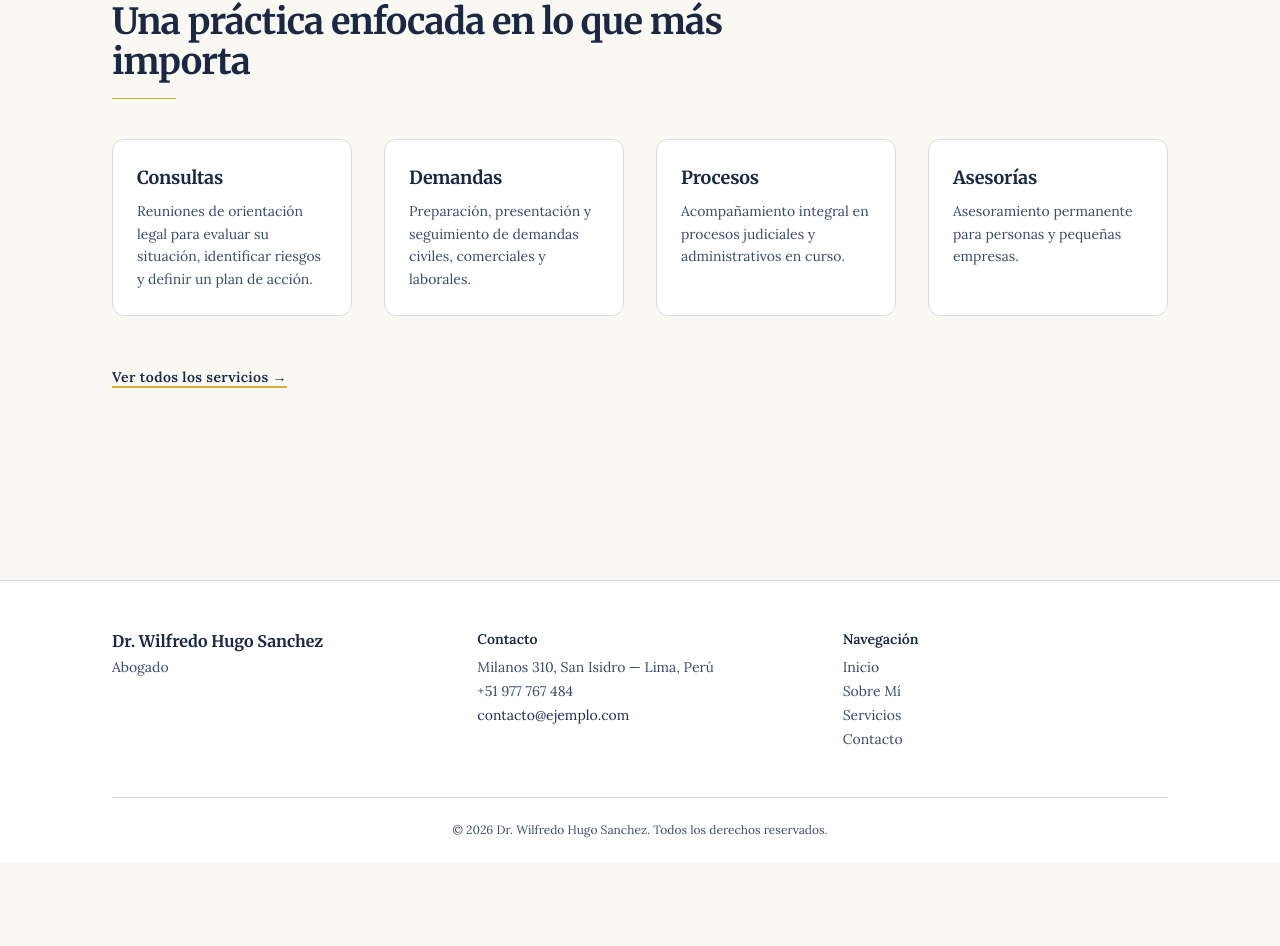
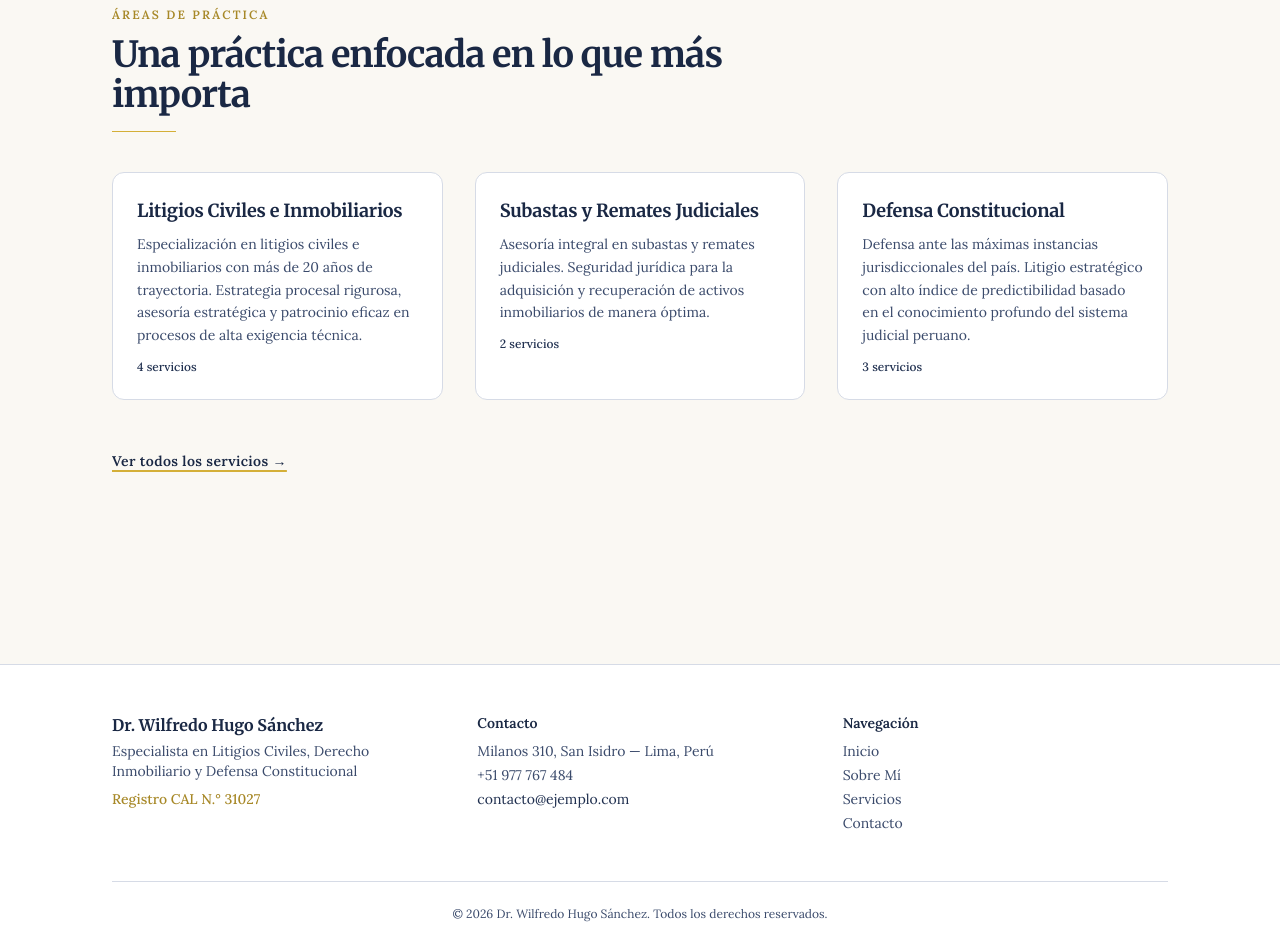
Before and after one commit to RikepilB/hugo-lawyer-portfolio, a Next.js app: page / in a window 1280 px wide. Shown: the part 804-1750 px from the top of the page. Before the commit the page ends 1666 px from the top, so only its background shows below. Built offline with nearby package versions, Linux system fonts and the light colour scheme; no server answers.

Commit message:
feat: full bio rewrite, 3 specializations with sub-services, CAL registration

```diff
--- a/app/layout.tsx
+++ b/app/layout.tsx
@@ -2,6 +2,7 @@ import type { Metadata } from "next";
 import { Lora, Merriweather } from "next/font/google";
 import { Header } from "@/components/Header";
 import { Footer } from "@/components/Footer";
+import { site } from "@/content/site";
 import "./globals.css";
 
 const lora = Lora({
@@ -20,10 +21,12 @@ const merriweather = Merriweather({
 export const metadata: Metadata = {
   metadataBase: new URL(process.env.NEXT_PUBLIC_SITE_URL ?? "http://localhost:3000"),
   title: {
-    default: "Bufete Jurídico — Asesoría Legal Profesional",
+    default: `Dr. Wilfredo Hugo Sánchez — ${site.lawyer.title}`,
     template: "%s · Bufete Jurídico",
   },
-  description: "Asesoría legal profesional. Consultas, demandas, procesos y asesorías.",
+  description:
+    "Dr. Wilfredo Hugo Sánchez. Abogado especialista en litigios civiles, derecho inmobiliario " +
+    "y defensa constitucional. Más de 20 años de experiencia. Estudio en San Isidro, Lima.",
 };
 
 export default function RootLayout({ children }: { children: React.ReactNode }) {
--- a/app/page.tsx
+++ b/app/page.tsx
@@ -20,18 +20,21 @@ export default function HomePage() {
           <SectionHeading eyebrow="Áreas de práctica">
             Una práctica enfocada en lo que más importa
           </SectionHeading>
-          <div className="grid gap-8 sm:grid-cols-2 lg:grid-cols-4">
-            {site.services.map((service) => (
+          <div className="grid gap-8 sm:grid-cols-3">
+            {site.specializations.map((spec) => (
               <Link
-                key={service.slug}
-                href={`/servicios#${service.slug}`}
+                key={spec.slug}
+                href={`/servicios#${spec.slug}`}
                 className="group rounded-[var(--radius-card)] border border-[var(--color-navy-100)] bg-white p-6 transition-shadow hover:shadow-[var(--shadow-card)]"
               >
                 <h3 className="text-lg font-bold text-[var(--color-navy-900)] group-hover:text-[var(--color-gold-700)]">
-                  {service.title}
+                  {spec.title}
                 </h3>
                 <p className="mt-2 text-sm leading-relaxed text-[var(--color-navy-500)]">
-                  {service.description.split(".")[0]}.
+                  {spec.description}
+                </p>
+                <p className="mt-3 text-xs font-medium text-[var(--color-navy-400)]">
+                  {spec.items.length} {spec.items.length === 1 ? "servicio" : "servicios"}
                 </p>
               </Link>
             ))}
--- a/app/servicios/page.tsx
+++ b/app/servicios/page.tsx
@@ -3,11 +3,11 @@ import { site } from "@/content/site";
 import { buildMetadata } from "@/lib/seo";
 import { Container } from "@/components/Container";
 import { SectionHeading } from "@/components/SectionHeading";
-import { ServiceCard } from "@/components/ServiceCard";
+import { SpecializationSection } from "@/components/ServiceCard";
 
 export const metadata = buildMetadata({
   title: "Servicios",
-  description: "Consultas, demandas, procesos y asesorías legales.",
+  description: "Litigios civiles e inmobiliarios, subastas y remates judiciales, defensa constitucional.",
   path: "/servicios",
 });
 
@@ -16,16 +16,16 @@ export default function ServiciosPage() {
     <section className="py-20 sm:py-24">
       <Container>
         <SectionHeading eyebrow="Servicios">
-          Cuatro áreas de práctica con atención personalizada
+          Tres áreas de especialización con atención personalizada
         </SectionHeading>
-        <div className="grid gap-8 sm:grid-cols-2">
-          {site.services.map((service) => (
-            <ServiceCard key={service.slug} service={service} />
+        <div className="space-y-16">
+          {site.specializations.map((spec) => (
+            <SpecializationSection key={spec.slug} specialization={spec} />
           ))}
         </div>
-        <div className="mt-16 rounded-[var(--radius-card)] bg-[var(--color-navy-900)] p-10 text-center text-[var(--color-ivory)]">
+        <div className="mt-20 rounded-[var(--radius-card)] bg-[var(--color-navy-900)] p-10 text-center text-[var(--color-ivory)]">
           <h3 className="font-[family-name:var(--font-merriweather)] text-2xl font-bold">
-            ¿Su caso no encaja en una categoría?
+            ¿Su caso no encaja en estas categorías?
           </h3>
           <p className="mt-3 text-base text-[var(--color-navy-50)]">
             Reserve una consulta inicial y evaluamos juntos el mejor camino.
--- a/app/sobre-mi/page.tsx
+++ b/app/sobre-mi/page.tsx
@@ -6,7 +6,7 @@ import { SectionHeading } from "@/components/SectionHeading";
 
 export const metadata = buildMetadata({
   title: "Sobre Mí",
-  description: "Biografía profesional, formación y credenciales.",
+  description: "Dr. Wilfredo Hugo Sánchez. Más de 20 años de trayectoria en litigios civiles, derecho inmobiliario y defensa constitucional. Registro CAL N.° 31027.",
   path: "/sobre-mi",
 });
 
--- a/components/Footer.tsx
+++ b/components/Footer.tsx
@@ -12,7 +12,12 @@ export function Footer() {
             <p className="font-[family-name:var(--font-merriweather)] text-base font-bold text-[var(--color-navy-900)]">
               {site.lawyer.name}
             </p>
-            <p className="mt-1 text-sm text-[var(--color-navy-500)]">{site.lawyer.title}</p>
+            <p className="mt-1 text-sm text-[var(--color-navy-500)]">
+              {site.lawyer.title}
+            </p>
+            <p className="mt-2 text-sm font-medium text-[var(--color-gold-700)]">
+              {site.lawyer.calRegistration}
+            </p>
           </div>
           <div>
             <p className="text-sm font-semibold text-[var(--color-navy-900)]">Contacto</p>
--- a/components/HeroSection.tsx
+++ b/components/HeroSection.tsx
@@ -6,14 +6,14 @@ export function HeroSection() {
   return (
     <section className="relative overflow-hidden bg-[var(--color-navy-900)] text-[var(--color-ivory)]">
       <Container className="relative py-24 sm:py-32">
-        <p className="mb-4 text-xs font-semibold uppercase tracking-[0.22em] text-[var(--color-gold-500)]">
-          {site.lawyer.title}
+        <p className="mb-4 font-semibold tracking-[0.10em] text-[var(--color-gold-500)] text-sm">
+          {site.lawyer.calRegistration}
         </p>
         <h1 className="max-w-3xl text-4xl font-bold leading-tight tracking-tight sm:text-5xl lg:text-6xl">
           {site.lawyer.name}
         </h1>
         <p className="mt-4 font-[family-name:var(--font-merriweather)] text-xl text-[var(--color-gold-300)] sm:text-2xl">
-          {site.lawyer.tagline}
+          {site.lawyer.title}
         </p>
         <p className="mt-8 max-w-2xl text-base leading-relaxed text-[var(--color-navy-50)] sm:text-lg">
           {site.lawyer.intro}
--- a/components/ServiceCard.tsx
+++ b/components/ServiceCard.tsx
@@ -1,20 +1,46 @@
-import type { Service } from "@/content/site";
+import type { SubService, Specialization } from "@/content/site";
 
-export function ServiceCard({ service }: { service: Service }) {
+export function SubServiceCard({ item }: { item: SubService }) {
   return (
-    <article
-      id={service.slug}
-      className="flex flex-col rounded-[var(--radius-card)] border border-[var(--color-navy-100)] bg-white p-8 shadow-[var(--shadow-card)] scroll-mt-24"
-    >
-      <p className="text-xs font-semibold uppercase tracking-[0.18em] text-[var(--color-gold-700)]">
-        Servicio
+    <article className="flex flex-col rounded-[var(--radius-card)] border border-[var(--color-navy-100)] bg-[var(--color-ivory)] p-5">
+      <h4 className="text-lg font-bold text-[var(--color-navy-900)]">{item.title}</h4>
+      <div className="mt-2 h-px w-8 bg-[var(--color-gold-500)]" aria-hidden="true" />
+      <p className="mt-3 text-sm leading-relaxed text-[var(--color-navy-700)]">
+        {item.description}
       </p>
-      <h3 className="mt-3 text-2xl font-bold text-[var(--color-navy-900)]">{service.title}</h3>
-      <div className="mt-3 h-px w-12 bg-[var(--color-gold-500)]" aria-hidden="true" />
-      <p className="mt-5 flex-1 text-base leading-relaxed text-[var(--color-navy-700)]">
-        {service.description}
-      </p>
-      <p className="mt-6 text-sm font-semibold text-[var(--color-navy-900)]">{service.fee}</p>
     </article>
   );
 }
+
+export function SpecializationSection({ specialization }: { specialization: Specialization }) {
+  return (
+    <section
+      id={specialization.slug}
+      className="scroll-mt-24"
+    >
+      <article className="rounded-[var(--radius-card)] border border-[var(--color-navy-100)] bg-white p-8 shadow-[var(--shadow-card)]">
+        <p className="text-xs font-semibold uppercase tracking-[0.18em] text-[var(--color-gold-700)]">
+          Especialización
+        </p>
+        <h3 className="mt-3 text-2xl font-bold text-[var(--color-navy-900)]">
+          {specialization.title}
+        </h3>
+        <div className="mt-3 h-px w-12 bg-[var(--color-gold-500)]" aria-hidden="true" />
+        <p className="mt-5 text-base leading-relaxed text-[var(--color-navy-700)]">
+          {specialization.description}
+        </p>
+        <p className="mt-4 text-sm font-semibold text-[var(--color-navy-900)]">
+          {specialization.fee}
+        </p>
+      </article>
+
+      {specialization.items.length > 0 && (
+        <div className="mt-6 grid gap-5 sm:grid-cols-2 lg:grid-cols-3">
+          {specialization.items.map((item) => (
+            <SubServiceCard key={item.slug} item={item} />
+          ))}
+        </div>
+      )}
+    </section>
+  );
+}
--- a/content/site.ts
+++ b/content/site.ts
@@ -1,8 +1,15 @@
-export type Service = {
-  slug: "consultas" | "demandas" | "procesos" | "asesorias";
+export type SubService = {
+  slug: string;
+  title: string;
+  description: string;
+};
+
+export type Specialization = {
+  slug: string;
   title: string;
   description: string;
   fee: string;
+  items: SubService[];
 };
 
 export type NavLink = {
@@ -12,68 +19,148 @@ export type NavLink = {
 
 export const site = {
   lawyer: {
-    name: "Dr. Wilfredo Hugo Sanchez",
-    title: "Abogado",
-    tagline: "Asesoría Legal Profesional",
+    name: "Dr. Wilfredo Hugo Sánchez",
+    title: "Especialista en Litigios Civiles, Derecho Inmobiliario y Defensa Constitucional",
+    calRegistration: "Registro CAL N.° 31027",
+    tagline: "Más de 20 años de trayectoria en litigios civiles e inmobiliarios",
     intro:
-      "Más de veinte años acompañando a personas y empresas en asuntos civiles, " +
-      "comerciales y administrativos. Atención cercana, criterio riguroso y " +
-      "resultados defendibles.",
+      "Más de 20 años de experiencia en litigios civiles, derecho inmobiliario y defensa " +
+      "constitucional. Ex Especialista Legal del Poder Judicial. Resultados favorables ante " +
+      "el Tribunal Constitucional, la Corte Suprema y las Cortes Superiores de Lima.",
   },
   about: {
-    headline: "Una práctica jurídica al servicio de las personas",
+    headline: "Trayectoria y excelencia al servicio del derecho",
     paragraphs: [
-      "Soy abogado con más de veinte años de ejercicio profesional en Lima, " +
-      "con especialización en derecho civil y comercial. Mi práctica se centra " +
-      "en la defensa de los intereses de mis clientes con discreción y rigor técnico.",
-      "He representado a personas naturales y pequeñas empresas en litigios, " +
-      "negociaciones contractuales y procedimientos administrativos. Cada caso " +
-      "recibe atención personalizada y un plan jurídico claro desde la primera reunión.",
+      "Con más de 20 años de trayectoria en el ejercicio del derecho, el Dr. Wilfredo " +
+      "Hugo Sánchez es un referente en la resolución y defensa de litigios judiciales " +
+      "complejos en el Perú. Su práctica se centra en el Derecho Civil e Inmobiliario, " +
+      "abarcando la asesoría estratégica y el patrocinio eficaz en procesos de alta " +
+      "exigencia técnica como Mejor Derecho de Propiedad, Reivindicación, Desalojo y " +
+      "Ejecución de Garantías Inmobiliarias.",
+      "Su experiencia se complementa con un dominio experto del mercado de subastas y " +
+      "remates judiciales, brindando a sus clientes la seguridad jurídica necesaria para " +
+      "la adquisición y recuperación de activos de manera óptima.",
+      "La solidez de su práctica legal se asienta en una perspectiva integral del sistema " +
+      "de justicia: habiéndose desempeñado como Especialista Legal en el Poder Judicial, " +
+      "conoce a detalle la operatividad interna de los juzgados, lo que le permite " +
+      "estructurar estrategias procesales con un alto índice de predictibilidad y éxito.",
+      "A lo largo de su carrera, ha obtenido notables resoluciones favorables ante las " +
+      "máximas instancias jurisdiccionales del país, incluyendo el Tribunal Constitucional, " +
+      "la Corte Suprema de Justicia, así como las Cortes Superiores y Juzgados " +
+      "Especializados, principalmente en el distrito judicial de Lima.",
+      "El Dr. Hugo Sánchez combina el rigor académico, la destreza litigiosa y el " +
+      "compromiso ético para ofrecer una defensa legal de vanguardia, orientada a proteger " +
+      "el patrimonio, los derechos reales y la libertad jurídica de ciudadanos y empresas.",
     ],
     credentials: [
       "Más de 20 años de ejercicio profesional",
-      "Especialización en derecho civil y comercial",
+      "Ex Especialista Legal del Poder Judicial",
+      "Registro CAL N.° 31027",
+      "Resoluciones favorables ante el Tribunal Constitucional",
+      "Resoluciones favorables ante la Corte Suprema de Justicia",
       "Estudio jurídico en San Isidro, Lima",
     ],
   },
-  services: [
+  specializations: [
     {
-      slug: "consultas",
-      title: "Consultas",
+      slug: "litigios-civiles",
+      title: "Litigios Civiles e Inmobiliarios",
       description:
-        "Reuniones de orientación legal para evaluar su situación, identificar " +
-        "riesgos y definir un plan de acción. Diagnóstico claro y recomendaciones " +
-        "prácticas sin compromiso de continuidad.",
+        "Especialización en litigios civiles e inmobiliarios con más de 20 años de " +
+        "trayectoria. Estrategia procesal rigurosa, asesoría estratégica y patrocinio " +
+        "eficaz en procesos de alta exigencia técnica.",
       fee: "Consultar honorarios",
+      items: [
+        {
+          slug: "mejor-derecho-propiedad",
+          title: "Mejor Derecho de Propiedad",
+          description:
+            "Defensa y declaración judicial del mejor derecho de propiedad sobre bienes " +
+            "inmuebles. Análisis registral exhaustivo y estrategia procesal orientada a " +
+            "la tutela efectiva de su derecho.",
+        },
+        {
+          slug: "reivindicacion",
+          title: "Reivindicación",
+          description:
+            "Acción reivindicatoria para la restitución de la posesión legítima de bienes " +
+            "inmuebles. Recuperación judicial de la propiedad frente a poseedores no autorizados.",
+        },
+        {
+          slug: "desalojo",
+          title: "Desalojo",
+          description:
+            "Procesos de desalojo por ocupación precaria, vencimiento de contrato u otras " +
+            "causales. Representación eficaz para la restitución del inmueble.",
+        },
+        {
+          slug: "ejecucion-garantias",
+          title: "Ejecución de Garantías Inmobiliarias",
+          description:
+            "Ejecución judicial de garantías reales (hipotecas, prendas). Procedimientos " +
+            "expeditos para la realización del valor del bien y la satisfacción del crédito " +
+            "garantizado.",
+        },
+      ],
     },
     {
-      slug: "demandas",
-      title: "Demandas",
+      slug: "subastas-remates",
+      title: "Subastas y Remates Judiciales",
       description:
-        "Preparación, presentación y seguimiento de demandas civiles, comerciales " +
-        "y laborales. Redacción rigurosa, estrategia procesal y representación " +
-        "ante los tribunales competentes.",
+        "Asesoría integral en subastas y remates judiciales. Seguridad jurídica para la " +
+        "adquisición y recuperación de activos inmobiliarios de manera óptima.",
       fee: "Consultar honorarios",
+      items: [
+        {
+          slug: "participacion-subastas",
+          title: "Participación en Subastas Judiciales",
+          description:
+            "Asesoramiento completo para participar en subastas judiciales de inmuebles. " +
+            "Debida diligencia registral y judicial, estrategia de postura y formalización " +
+            "de la adjudicación.",
+        },
+        {
+          slug: "recuperacion-activos",
+          title: "Recuperación de Activos",
+          description:
+            "Estrategias legales para la recuperación de activos mediante mecanismos de " +
+            "subasta y remate. Protección del patrimonio frente a ejecuciones forzosas.",
+        },
+      ],
     },
     {
-      slug: "procesos",
-      title: "Procesos",
+      slug: "defensa-constitucional",
+      title: "Defensa Constitucional",
       description:
-        "Acompañamiento integral en procesos judiciales y administrativos en curso. " +
-        "Audiencias, escritos, pruebas y recursos, con informes periódicos del estado " +
-        "del expediente.",
+        "Defensa ante las máximas instancias jurisdiccionales del país. Litigio estratégico " +
+        "con alto índice de predictibilidad basado en el conocimiento profundo del sistema " +
+        "judicial peruano.",
       fee: "Consultar honorarios",
+      items: [
+        {
+          slug: "tribunal-constitucional",
+          title: "Recursos ante el Tribunal Constitucional",
+          description:
+            "Procesos de amparo, habeas corpus y acciones de inconstitucionalidad. Defensa " +
+            "de derechos fundamentales ante la máxima instancia constitucional del país.",
+        },
+        {
+          slug: "corte-suprema",
+          title: "Procesos ante la Corte Suprema",
+          description:
+            "Recursos de casación y demás medios impugnatorios ante la Corte Suprema de " +
+            "Justicia. Argumentación jurídica rigurosa para la correcta aplicación del derecho.",
+        },
+        {
+          slug: "cortes-superiores",
+          title: "Litigios en Cortes Superiores y Juzgados Especializados",
+          description:
+            "Representación en procesos civiles, comerciales y constitucionales ante Cortes " +
+            "Superiores y Juzgados Especializados del distrito judicial de Lima.",
+        },
+      ],
     },
-    {
-      slug: "asesorias",
-      title: "Asesorías",
-      description:
-        "Asesoramiento permanente para personas y pequeñas empresas. Revisión de " +
-        "contratos, prevención de litigios y respuesta rápida ante requerimientos " +
-        "legales del día a día.",
-      fee: "Consultar honorarios",
-    },
-  ] satisfies Service[],
+  ] satisfies Specialization[],
   contact: {
     headline: "Reserve su consulta",
     intro:
```
Also changed, not shown: 1 other file (tests, documents, lock files or other folders).
